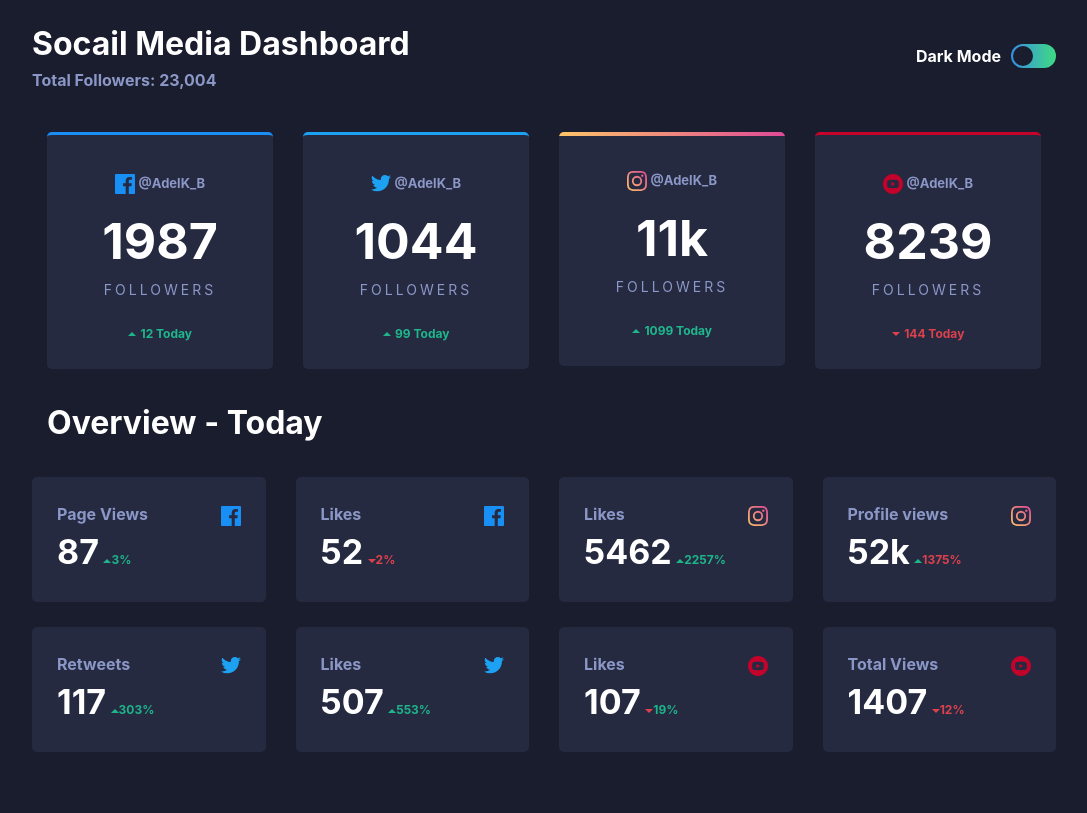
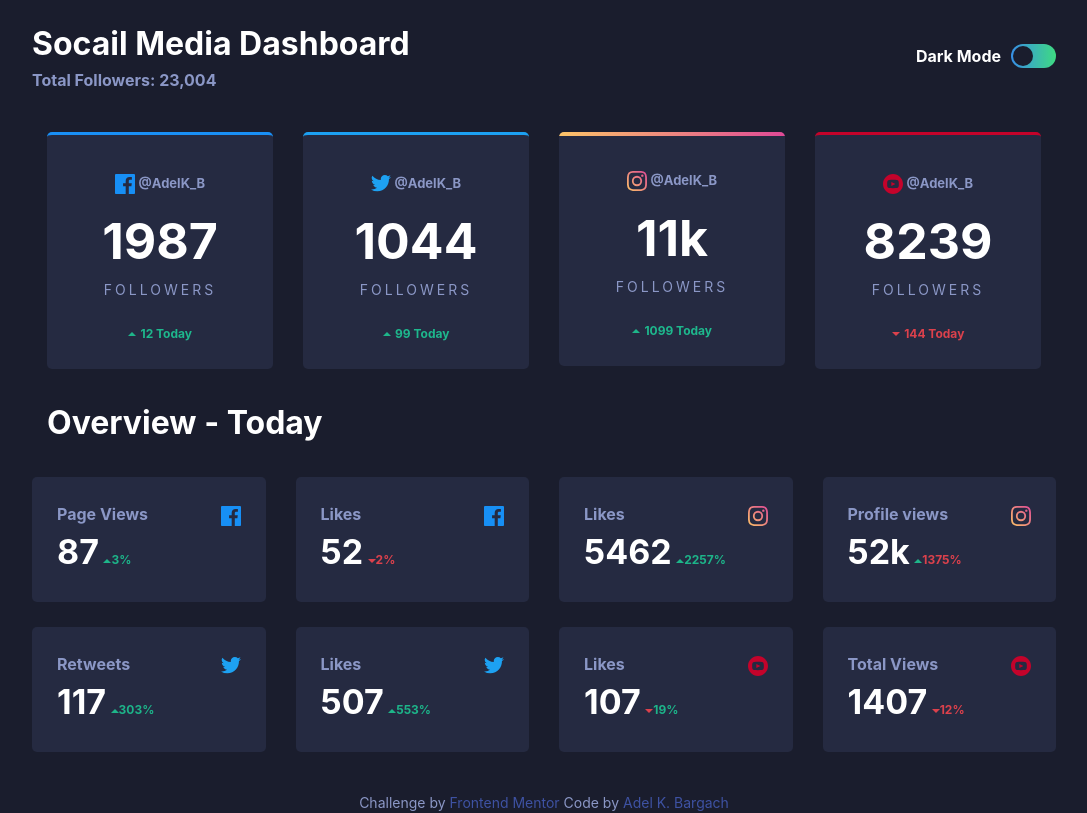
Before and after one commit to AKB-dev/Social-Media-Dash-Board, a plain HTML site: page index.html in a window 1280 px wide. Shown: the whole page, without its empty margins (96-1183 px from the left). Drawn offline with nearby package versions, Linux system fonts and the light colour scheme.

Commit message:
Added footnote

```diff
--- a/index.html
+++ b/index.html
@@ -209,6 +209,10 @@
             </div>
         </div>
     </div>
+    <div class="footnote">
+        Challenge by <a href="https://www.frontendmentor.io/challenges/social-media-dashboard-with-theme-switcher-6oY8ozp_H">Frontend Mentor</a>
+        Code by <a href="https://akb-dev.github.io/Portafolio/">Adel K. Bargach</a>
+    </div>
     <script src="app.js"></script>
 </body>
 </html>
--- a/style.css
+++ b/style.css
@@ -228,3 +228,14 @@ header section:last-child{
     color: hsl(356, 69%, 56%);
     padding-top: 50px;
 }
+
+.footnote {
+    font-size: 14px;
+    text-align: center;
+    margin-top: 40px;
+    color: hsl(228, 34%, 66%);
+}
+
+.footnote a {
+    color: hsl(228, 45%, 44%);
+}
```
